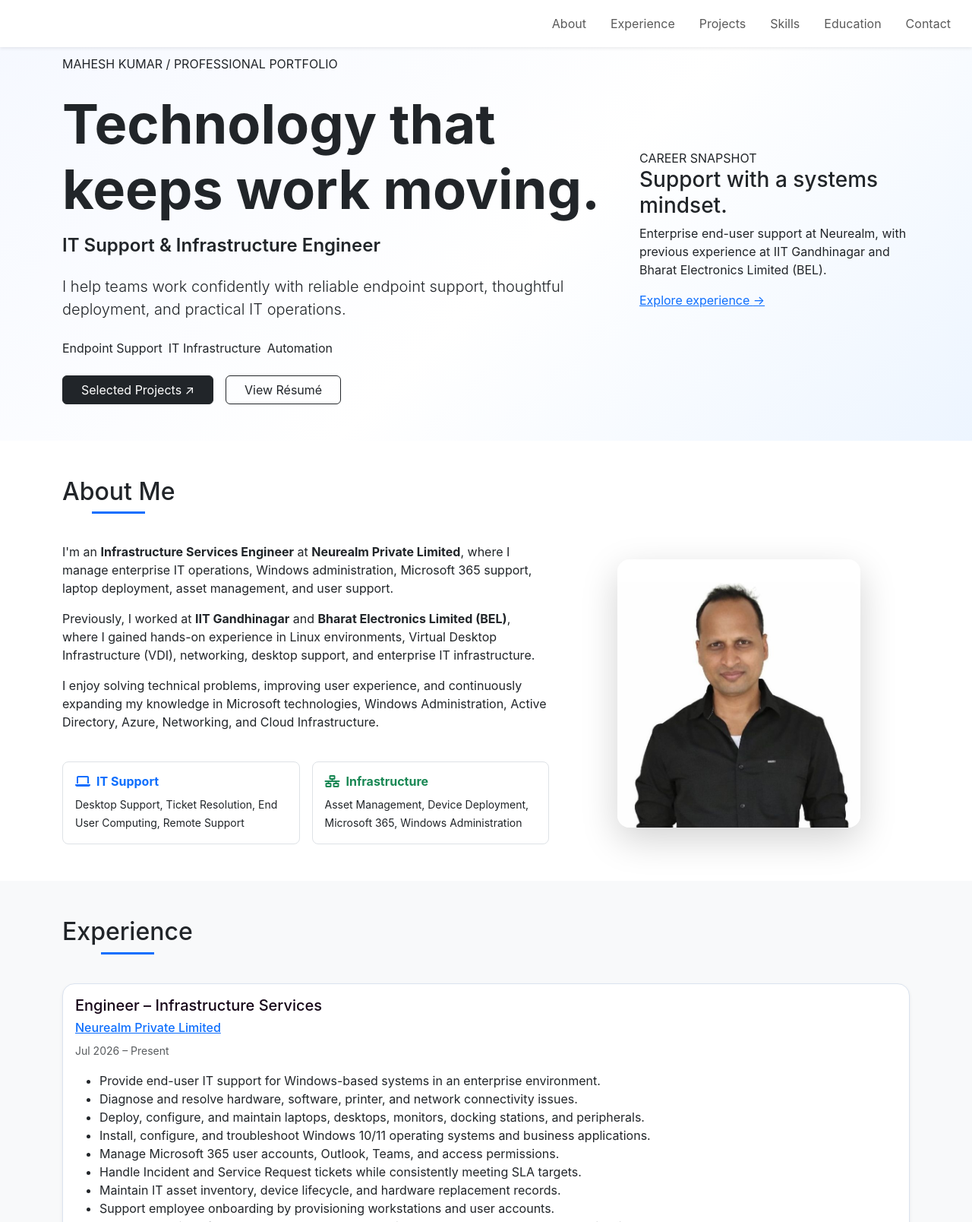
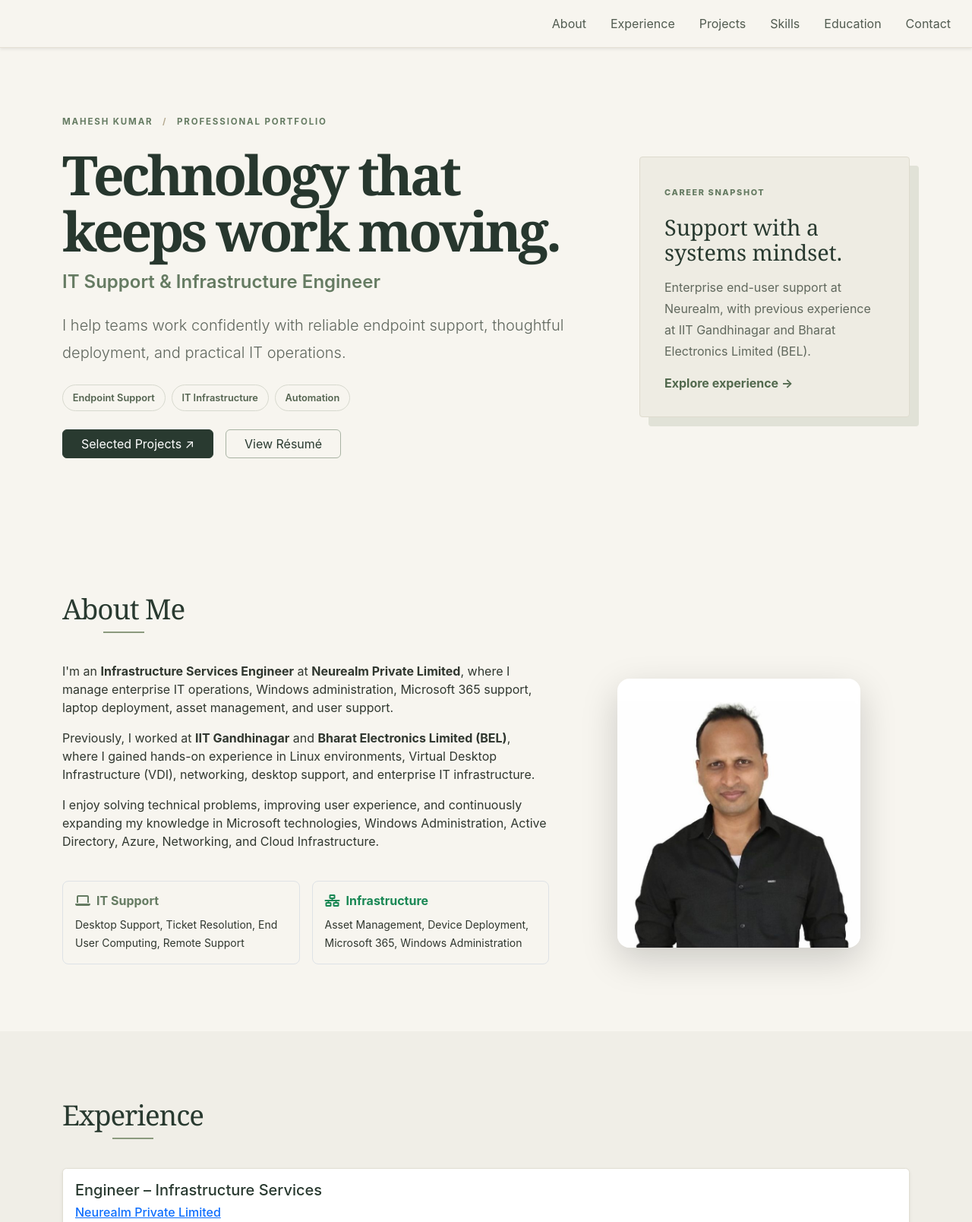
Before and after one commit to maheshkrcs-dev/maheshkrcs-dev.github.io, a plain HTML site: page index.html in a window 1280 px wide. Shown: the top 1608 px of the page at 76% size. Drawn offline with nearby package versions, Linux system fonts and the light colour scheme.

Commit message:
Style portfolio prototype 3 — premium corporate

```diff
--- a/css/style.css
+++ b/css/style.css
@@ -189,3 +189,43 @@ button:focus-visible {
 html {
     scroll-padding-top: 5rem;
 }
+
+
+/* Prototype 3 — Premium Corporate theme */
+body.theme-corporate { color: #30372f; background: #f7f5ef; font-family: Inter, "Segoe UI", system-ui, sans-serif; }
+.theme-corporate .navbar { background: rgba(247,245,239,.96) !important; border-bottom: 1px solid #e5e0d5; box-shadow: none; backdrop-filter: blur(12px); }
+.theme-corporate .navbar-brand { color: #26372e !important; font-family: Georgia, "Times New Roman", serif; letter-spacing: -.03em; }
+.theme-corporate .navbar .nav-link { color: #515b50; }
+.theme-corporate .navbar .nav-link:hover, .theme-corporate #navLinks .nav-link.active { color: #657b62 !important; }
+.theme-corporate .hero-corporate { min-height: 72vh; padding: 8rem 0 5.5rem !important; background: #f7f5ef; }
+.theme-corporate .hero-eyebrow { color: #657b62; font-size: .72rem; font-weight: 750; letter-spacing: .16em; }
+.theme-corporate .hero-eyebrow span { margin: 0 .5rem; color: #b4a98f; }
+.theme-corporate .hero h1 { color: #27372e; font-family: Georgia, "Times New Roman", serif; font-size: clamp(2.9rem, 5.6vw, 5.3rem); line-height: 1.03; letter-spacing: -.055em; }
+.theme-corporate .hero h2 { color: #657b62; }
+.theme-corporate .hero-summary { max-width: 680px; color: #5f665d; line-height: 1.8; }
+.theme-corporate .hero-tags span { padding: .45rem .8rem; border: 1px solid #d7d9ce; border-radius: 999px; color: #53634f; font-size: .8rem; font-weight: 600; }
+.theme-corporate .btn-dark { background: #293a30; border-color: #293a30; }
+.theme-corporate .btn-dark:hover { background: #415b49; border-color: #415b49; }
+.theme-corporate .btn-outline-dark { color: #293a30; border-color: #a8b3a3; }
+.theme-corporate .btn-outline-dark:hover { background: #e9ece3; color: #293a30; border-color: #657b62; }
+.theme-corporate .hero-profile-note { padding: 2rem; border: 1px solid #dedbce; border-radius: .25rem; background: #eeece3; box-shadow: 12px 12px 0 #e1e2d7; }
+.theme-corporate .note-label { color: #657b62; font-size: .68rem; font-weight: 800; letter-spacing: .15em; }
+.theme-corporate .hero-profile-note h3 { margin: 1.2rem 0 1rem; color: #293a30; font-family: Georgia, "Times New Roman", serif; font-size: 1.8rem; line-height: 1.15; }
+.theme-corporate .hero-profile-note p { color: #60685d; line-height: 1.75; }
+.theme-corporate .hero-profile-note a { color: #52694e; font-weight: 700; text-decoration: none; }
+.theme-corporate .hero-profile-note a:hover { color: #293a30; }
+.theme-corporate section:not(.hero) { padding-top: 5.5rem !important; padding-bottom: 5.5rem !important; }
+.theme-corporate #experience, .theme-corporate #skills, .theme-corporate #education, .theme-corporate #contact, .theme-corporate footer { background: #f0eee7 !important; }
+.theme-corporate .section-title { color: #293a30; font-family: Georgia, "Times New Roman", serif; font-size: 2.3rem; letter-spacing: -.03em; }
+.theme-corporate .section-title::after { background: #8b9a7e; height: 2px; width: 54px; }
+.theme-corporate .card, .theme-corporate .card.border-success, .theme-corporate .project-card { border-color: #e1ded3 !important; border-radius: .35rem; box-shadow: 0 8px 26px rgba(48,55,47,.035); }
+.theme-corporate .card:hover { box-shadow: 0 16px 36px rgba(48,55,47,.09); }
+.theme-corporate .card-body h5, .theme-corporate .project-card .card-body h3 { color: #293a30; }
+.theme-corporate .text-primary { color: #657b62 !important; }
+.theme-corporate .btn-primary { background: #657b62; border-color: #657b62; }
+.theme-corporate .btn-primary:hover { background: #4f654d; border-color: #4f654d; }
+.theme-corporate .badge { letter-spacing: .01em; }
+.theme-corporate .form-control { border-color: #d7d5ca; border-radius: .25rem; }
+.theme-corporate .form-control:focus { border-color: #8b9a7e; box-shadow: 0 0 0 .2rem rgba(101,123,98,.15); }
+.theme-corporate footer { border-color: #dedbce !important; }
+@media (max-width: 768px) { .theme-corporate .hero-corporate { min-height: auto; padding-top: 7rem !important; } .theme-corporate .hero-profile-note { margin-top: .5rem; } }
```
